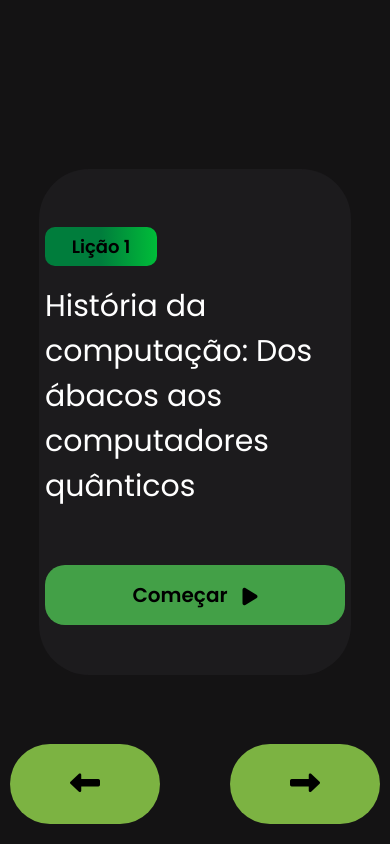
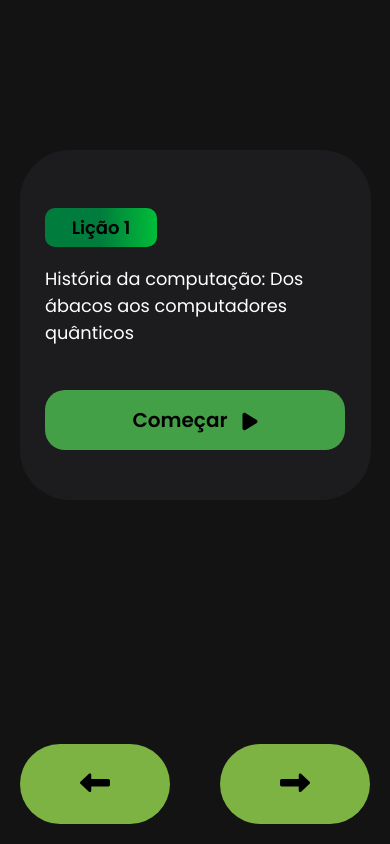
Before and after one commit to PietroThUser/ENC-TECH-SITE, a Flask app: page /home in a window 390 px wide. Run offline with Flask 3, Linux system fonts and the light colour scheme; some libraries are stand-ins or nearby versions.

Commit message:
Bugs corrigidos no /home

```diff
--- a/enc-tech_directory/formatter.py
+++ b/enc-tech_directory/formatter.py
@@ -83,6 +83,7 @@ def formatter_roadmap(roadmap):
             i["class"] = "fa-solid fa-play"
 
             btn = soup.new_tag("button")
+            btn["onclick"] = f"window.location.href = '/curso{roadmapHome_index}'"
             btn_a = soup.new_tag("a")
             btn_a["href"] = f"/curso/{roadmapHome_index}"
             btn_p = soup.new_tag("p")
--- a/enc-tech_directory/main.py
+++ b/enc-tech_directory/main.py
@@ -4,7 +4,7 @@ from formatter import formatter, formatter_roadmap
 
 app = Flask(__name__)
 
-@app.route("/curso/<int:actual_text>")
+@app.route("/curso<int:actual_text>")
 def hub_introduction(actual_text):
     with open(f"templates/TEXTOS/TEXTO{actual_text}.txt", "r", encoding="utf-8") as file:
         content = file.read()
--- a/enc-tech_directory/static/home.css
+++ b/enc-tech_directory/static/home.css
@@ -3,7 +3,7 @@
 body {
     display: flex;
     justify-content: center;
-    align-items: center;
+    align-items: start;
     height: 100vh;
     background-color: #141314;
     font-family: 'Poppins', sans-serif;
@@ -18,6 +18,7 @@ body {
     border-radius: 40px;
     font-size: 30px;
     background-color: #7CB342;
+    top: 200px;
 }
 
 .next_id {
@@ -30,9 +31,11 @@ body {
 
 .main_content {
     background-color: #1c1b1d;
+    margin-top: 200px;
     color: white;
     width: 70vw;
-    height: 50vh;
+    max-width: 800px;
+    height: 400px;
     border-radius: 50px;
     display: flex;
     justify-content: center;
@@ -99,24 +102,22 @@ body {
 }
 
 @media only screen and (max-width: 913px) {
-    button {
-        margin-top: 30px;
+    .div_text {
+        margin-bottom: 50px;
     }
 }
 
 @media only screen and (max-width: 900px) {
-    body {
-        flex-direction: column;
-    }
-
     .main_content {
+        margin-top: 150px;
         width: 80vw;
     }
 
     .previous_id, .next_id {
-        bottom: 20px;
+        bottom: 20px !important;
         height: 80px;
         width: 200px;
+        top: auto;
     }
 
     .previous_id {
@@ -128,9 +129,18 @@ body {
     }
 }
 
+@media only screen and (max-width: 798px){
+    .div_text {
+        a {
+            font-size: clamp(1rem, 0.4979rem + 2.5105vw, 1.75rem) !important;
+        }
+    }
+}
+
 @media only screen and (max-width: 577px){
     .main_content {
-        height: 60vh;
+        height: 350px;
+        width: 90vw;
     }
 
     .previous_id {
@@ -158,10 +168,10 @@ body {
 
 @media only screen and (max-width: 419px){
     .previous_id {
-        left: 10px;
+        left: 20px;
     }
 
     .next_id {
-        right: 10px;
+        right: 20px;
     }
 }
--- a/enc-tech_directory/static/home.js
+++ b/enc-tech_directory/static/home.js
@@ -6,9 +6,26 @@ addEventListener('DOMContentLoaded', () => {
 })
 
 function next_id(){
-    roadmap_id += 1
+    roadmap_previous_id = roadmap_id
+    actual_roadmap_id = roadmap_previous_id + 1
+
+    home_content = document.getElementById(actual_roadmap_id)
+    home_content.style.display = "flex"
+
+    previous_home_content = document.getElementById(roadmap_previous_id)
+    previous_home_content.style.display = "none"
+
+    roadmap_id = actual_roadmap_id
 }
 
 function previous_id(){
-    roadmap_id -= 1
+    previous_roadmap_id = roadmap_id - 1
+
+    previous_home_content = document.getElementById(previous_roadmap_id)
+    previous_home_content.style.display = "flex"
+
+    home_content = document.getElementById(roadmap_id)
+    home_content.style.display = "none"
+
+    roadmap_id = previous_roadmap_id
 }
```
